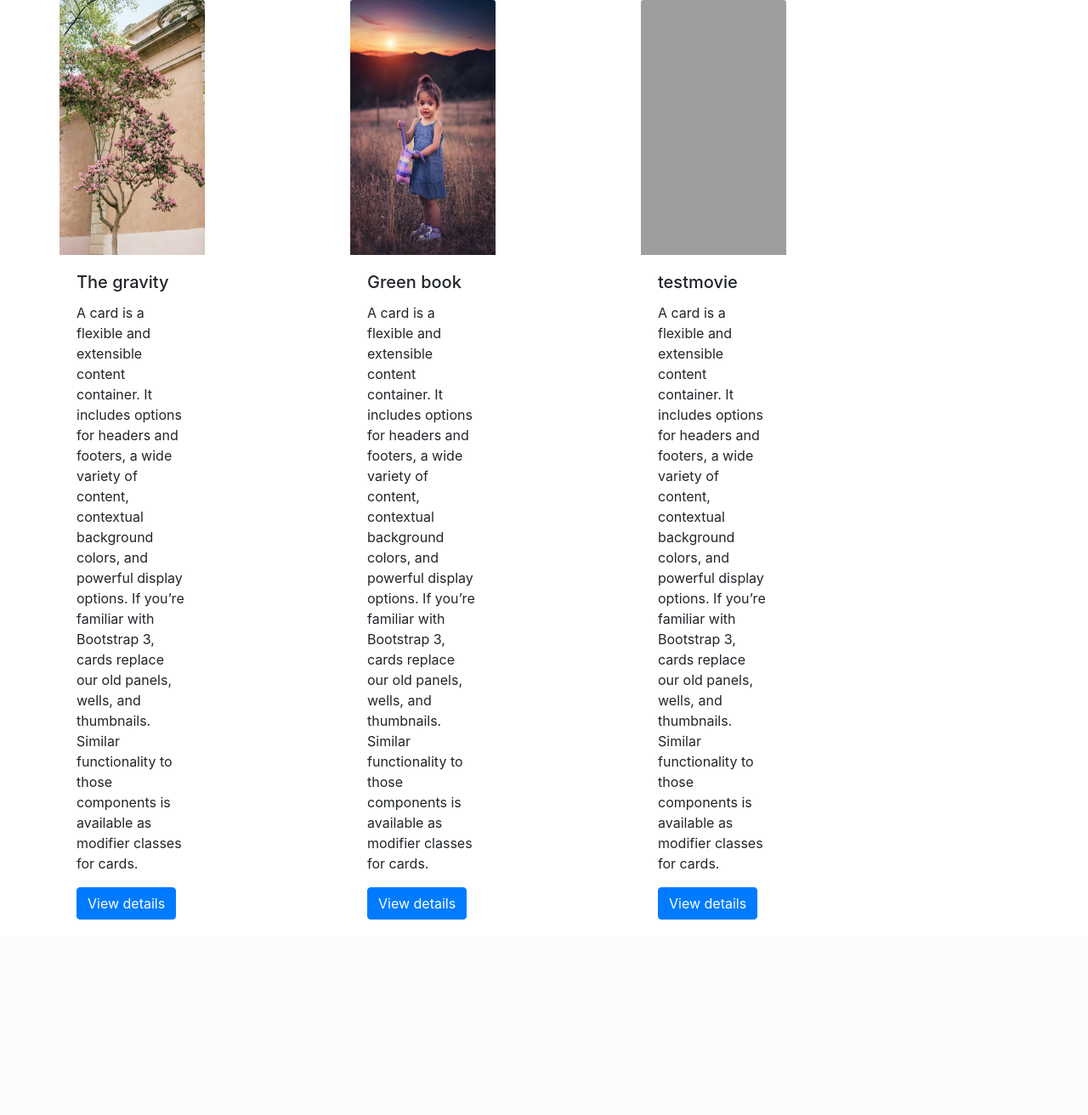
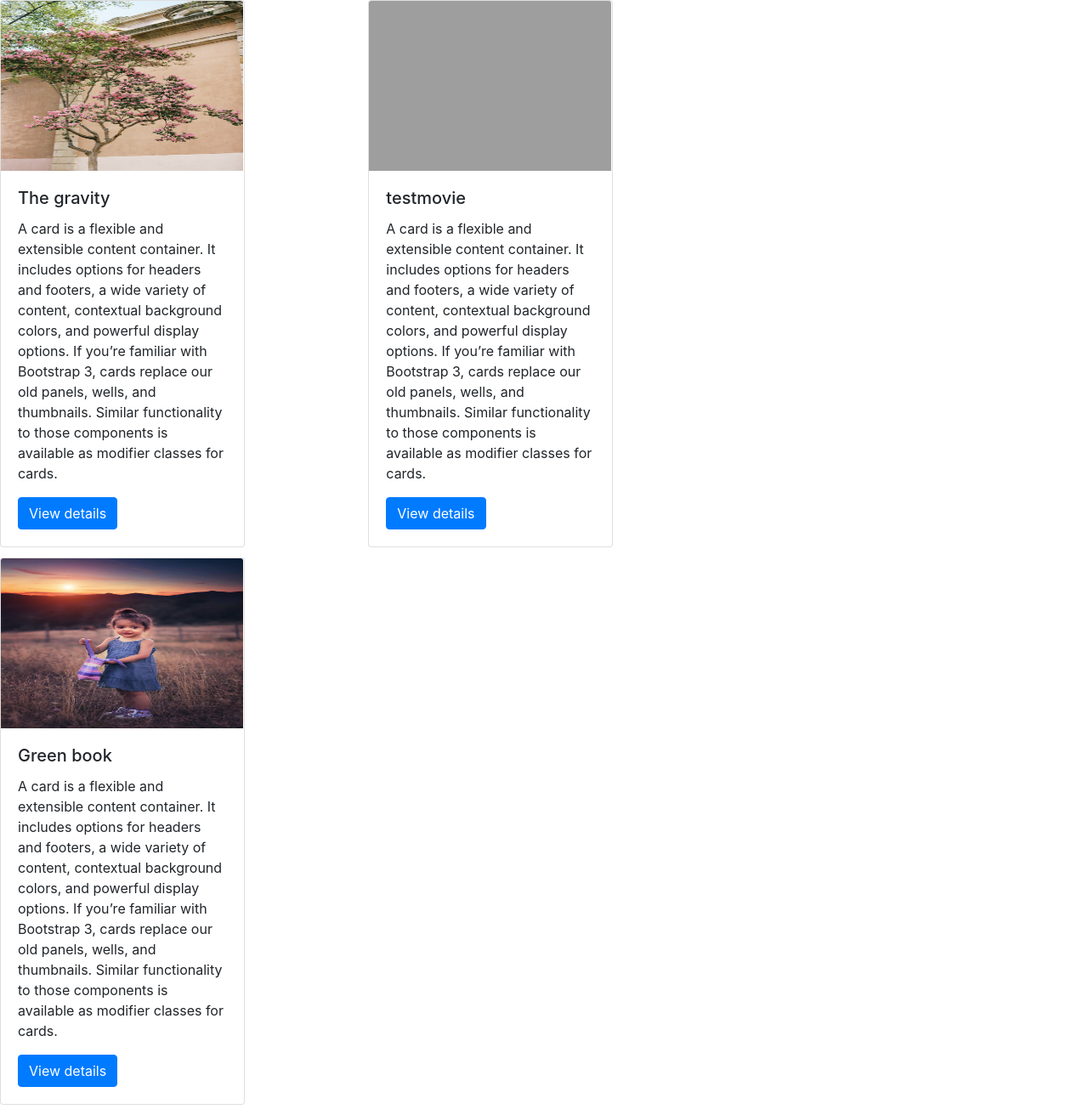
Before and after one commit to simipoulose/Python, a Django app: page / in a window 1280 px wide. Shown: the part 56-1368 px from the top of the page at 85% size. Before the commit the page ends 1138 px from the top, so only its background shows below. Run offline with Django 4.2, Linux system fonts and the light colour scheme; data comes from the database, SQL or seed files in the repository; grey boxes are pictures that could not be loaded.

Commit message:
Update index.html

```diff
--- a/movieproject/templates/index.html
+++ b/movieproject/templates/index.html
@@ -1,18 +1,16 @@
 {% extends 'base.html' %}
 {% block body %}
-<div class="container">
-    <div class="row">
+<div class="card-columns">
+ <div class="card-row">
      {% for i in movie_list %}
-       <div class="w3-card-2" style="width:30%">
-            <div class="w3-card-2" style="width:50%">
-         <img src="{{i.img.url}}" class="card-img-top" alt="Card image cap" width="300px" height="300px";>
+     <div class="card" style="width: 18rem;">
+         <img class="card-img-top" src="{{i.img.url}}" alt=""style="width:285px;height:200px;">
          <div class="card-body">
              <h5 class="card-title">{{i.name}}</h5>
              <p class="card-text">{{i.desc}}</p>
              <a href="{% url 'movieapp:detail' i.id %}" class="btn btn-primary" <font size="100"> View details</font></a>
          </div>
      </div>
-        </div>
      {% endfor %}
  </div>
 </div>
```
Lines whose indentation alone changed are shown as unchanged.
